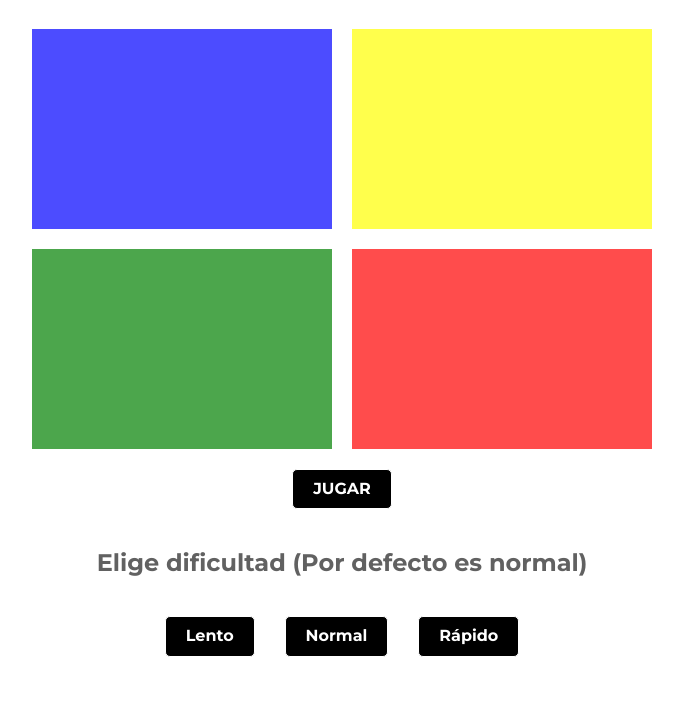
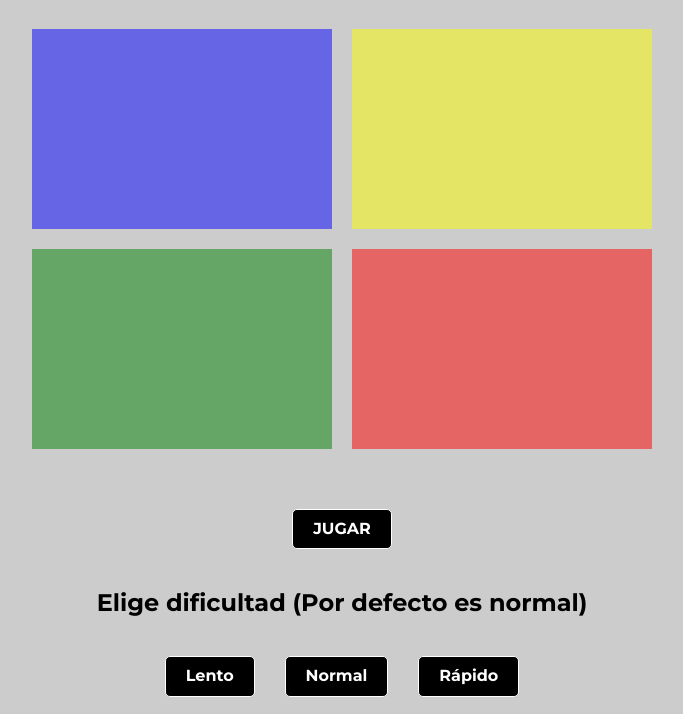
Before and after one commit to RamunnoAJ/simon-dice, a plain HTML site: page index.html in a window 1280 px wide. Shown: the part 86-800 px from the top of the page, without its empty margins (298-981 px from the left). Drawn offline with Linux system fonts and the light colour scheme.

Commit message:
Añade ids y arregla estilos

```diff
--- a/assets/style.css
+++ b/assets/style.css
@@ -14,6 +14,7 @@ html {
 body {
   font-size: 1.6rem;
   font-family: 'Montserrat', sans-serif;
+  background-color: #ccc;
 }
 
 .contenedor {
@@ -26,12 +27,6 @@ body {
   justify-content: center;
   align-items: center;
   gap: 2rem;
-}
-
-.contenedor__titulo,
-.contenedor__subtitulo {
-  text-align: center;
-  color: #616161;
 }
 
 .contenedor__titulo {
@@ -51,7 +46,7 @@ body {
 
 .bloque {
   height: 200px;
-  opacity: 0.7;
+  opacity: 0.5;
   cursor: pointer;
 }
 
@@ -59,19 +54,19 @@ body {
   opacity: 1;
 }
 
-.amarillo {
+#cuadro-amarillo {
   background-color: yellow;
 }
 
-.azul {
+#cuadro-azul {
   background-color: blue;
 }
 
-.verde {
+#cuadro-verde {
   background-color: green;
 }
 
-.rojo {
+#cuadro-rojo {
   background-color: red;
 }
 
@@ -101,3 +96,13 @@ body {
   background-color: aqua;
   color: black;
 }
+
+.estado {
+  font-size: 2.4rem;
+  text-transform: uppercase;
+  font-weight: bold;
+}
+
+.oculto {
+  display: hidden;
+}
--- a/index.html
+++ b/index.html
@@ -13,11 +13,13 @@
     <div class="contenedor">
       <h1 class="contenedor__titulo">Simón Dice</h1>
       <div class="contenedor__bloques">
-        <div class="bloque azul"></div>
-        <div class="bloque amarillo"></div>
-        <div class="bloque verde"></div>
-        <div class="bloque rojo"></div>
+        <div id="cuadro-azul" class="bloque"></div>
+        <div id="cuadro-amarillo" class="bloque"></div>
+        <div id="cuadro-verde" class="bloque"></div>
+        <div id="cuadro-rojo" class="bloque"></div>
       </div>
+      <span class="estado oculto"></span>
+      <span class="ronda"></span>
       <div>
         <button class="btn btn-jugar">Jugar</button>
       </div>
@@ -25,9 +27,9 @@
         Elige dificultad (Por defecto es normal)
       </h2>
       <div class="dificultades">
-        <button class="btn">Lento</button>
-        <button class="btn">Normal</button>
-        <button class="btn">Rápido</button>
+        <button class="btn btn-dificultad lento">Lento</button>
+        <button class="btn btn-dificultad normal">Normal</button>
+        <button class="btn btn-dificultad rapido">Rápido</button>
       </div>
     </div>
 
```
